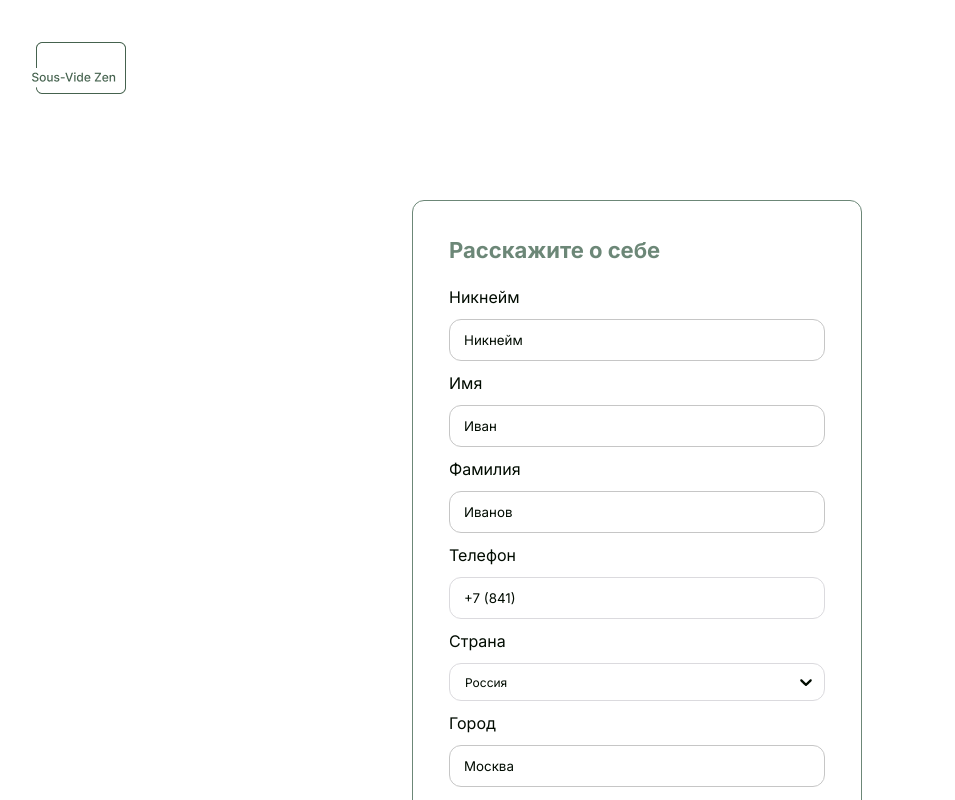
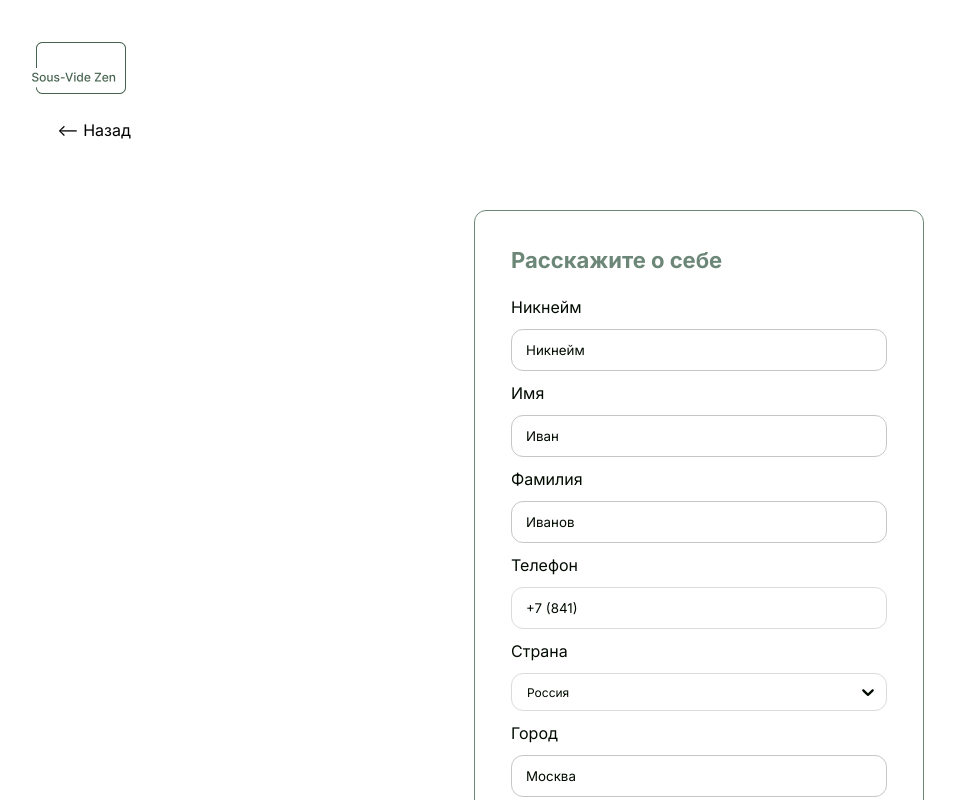
Before and after one commit to blindstttealer/frontend, a Next.js app: page /user-data-form in a window 1280 px wide. Shown: the top 800 px of the page, without its empty margins (8-963 px from the left). Built offline with nearby package versions, Linux system fonts and the light colour scheme; no server answers.

Commit message:
regactor: move BackButton to Layout

```diff
--- a/src/app/(auth)/activate-page/page.tsx
+++ b/src/app/(auth)/activate-page/page.tsx
@@ -1,13 +1,11 @@
 'use client'
 import styles from './activate.module.scss'
 import Layout from '@/components/layout/layout'
-import ButtonBack from '@/components/ui/ButtonBack/ButtonBack'
 import LoginForm from '@/components/forms/LoginForm'
 
 export default function Authentication() {
   return (
     <Layout sidebar={false} isSearch={false}>
-      <ButtonBack />
       <div className={styles.container}>
         <p className={styles.paragraph}>С возвращением в мир су-вид!</p>
 
--- a/src/app/(auth)/login/page.tsx
+++ b/src/app/(auth)/login/page.tsx
@@ -5,7 +5,6 @@ import { useRouter } from 'next/navigation'
 import styles from './login.module.scss'
 import { useAuth } from '@/hooks/useAuth'
 import Layout from '@/components/layout/layout'
-import ButtonBack from '@/components/ui/ButtonBack/ButtonBack'
 import LoginForm from '@/components/forms/LoginForm'
 
 export default function Login() {
@@ -20,7 +19,6 @@ export default function Login() {
 
   return (
     <Layout sidebar={false} isSearch={false}>
-      <ButtonBack />
       <div className={styles.container}>
         <h1>Добро пожаловать в мир су-вид.</h1>
         <LoginForm />
--- a/src/app/(auth)/registration/page.tsx
+++ b/src/app/(auth)/registration/page.tsx
@@ -1,14 +1,12 @@
 'use client'
 import styles from './registration.module.scss'
 import Layout from '@/components/layout/layout'
-import ButtonBack from '@/components/ui/ButtonBack/ButtonBack'
 import RegisterForm from '@/components/forms/RegisterForm'
 
 export default function Registration() {
   return (
     <Layout sidebar={false} isSearch={false}>
-      <ButtonBack />
-            <div className={styles.container}>
+      <div className={styles.container}>
         <h1>Добро пожаловать в мир су-вид.</h1>
         <RegisterForm />
       </div>
--- a/src/app/add-new-recipe/page.tsx
+++ b/src/app/add-new-recipe/page.tsx
@@ -13,7 +13,6 @@ import Select from 'react-select';
 import CreatableSelect from 'react-select/creatable';
 import { stylesFromCategory } from "./addNewRecipeCategorySelectStyles";
 import { stylesFromTag } from "./addNewRecipeTagSelectStyles";
-import ButtonBack from "@/components/ui/ButtonBack/ButtonBack";
 
 
 export default function AddNewRecipe() {
@@ -48,7 +47,6 @@ export default function AddNewRecipe() {
 
     return (
         <Layout isSearch={true} sidebar={false}>
-            <ButtonBack />
             <div></div>
             <div>
                 <form onSubmit={handleSubmit(onSubmit)}>
--- a/src/components/forms/forms.module.scss
+++ b/src/components/forms/forms.module.scss
@@ -4,7 +4,7 @@
   gap: 24px;
   max-width: 450px;
   margin: 0 auto;
-  margin-top: 80px;
+  margin-top: 64px;
   padding: 36px;
   border: 1px solid var(--primary-color);
   border-radius: 12px;
--- a/src/components/layout/layout.module.scss
+++ b/src/components/layout/layout.module.scss
@@ -10,6 +10,20 @@
   justify-content: center;
   flex-direction: row;
   gap: 10px;
+  .left {
+    display: flex;
+    flex-direction: column;
+    gap: 24px;
+    flex: 1 0 124px;
+  }
+
+  .center {
+    width: 100%;
+    display: flex;
+    flex-direction: column;
+    justify-content: flex-end;
+    gap: 10px;
+  }
 }
 
 .layoutTwo {
--- a/src/components/layout/layout.tsx
+++ b/src/components/layout/layout.tsx
@@ -3,6 +3,7 @@ import { FC, ReactNode } from 'react'
 import Header from '@/components/layout/header/header'
 import Sidebar from '@/components/layout/sidebar/sidebar'
 import styles from './layout.module.scss'
+import ButtonBack from '../ui/ButtonBack/ButtonBack'
 
 type Props = {
   children: ReactNode
@@ -20,7 +21,12 @@ const Layout: FC<Props> = ({ children, sidebar = true, isSearch = false }) => (
           {children}
         </div>
       ) : (
-        <div className={styles.layoutOne}>{children}</div>
+        <div className={styles.layoutOne}>
+          <div className={styles.left}>
+            <ButtonBack />
+          </div>
+          <div className={styles.center}>{children}</div>
+        </div>
       )}
     </div>
   </div>
--- a/src/components/ui/ButtonBack/ButtonBack.module.scss
+++ b/src/components/ui/ButtonBack/ButtonBack.module.scss
@@ -1,6 +1,4 @@
 .button {
-  position: absolute;
-  left: 0;
   border: none;
   background: none;
   cursor: pointer;
--- a/src/components/ui/NotFound/notFound.module.scss
+++ b/src/components/ui/NotFound/notFound.module.scss
@@ -6,8 +6,4 @@
   font-size: 24px;
   color: red;
   gap: 24px;
-
-  button {
-    position: unset;
-  }
 }
```
